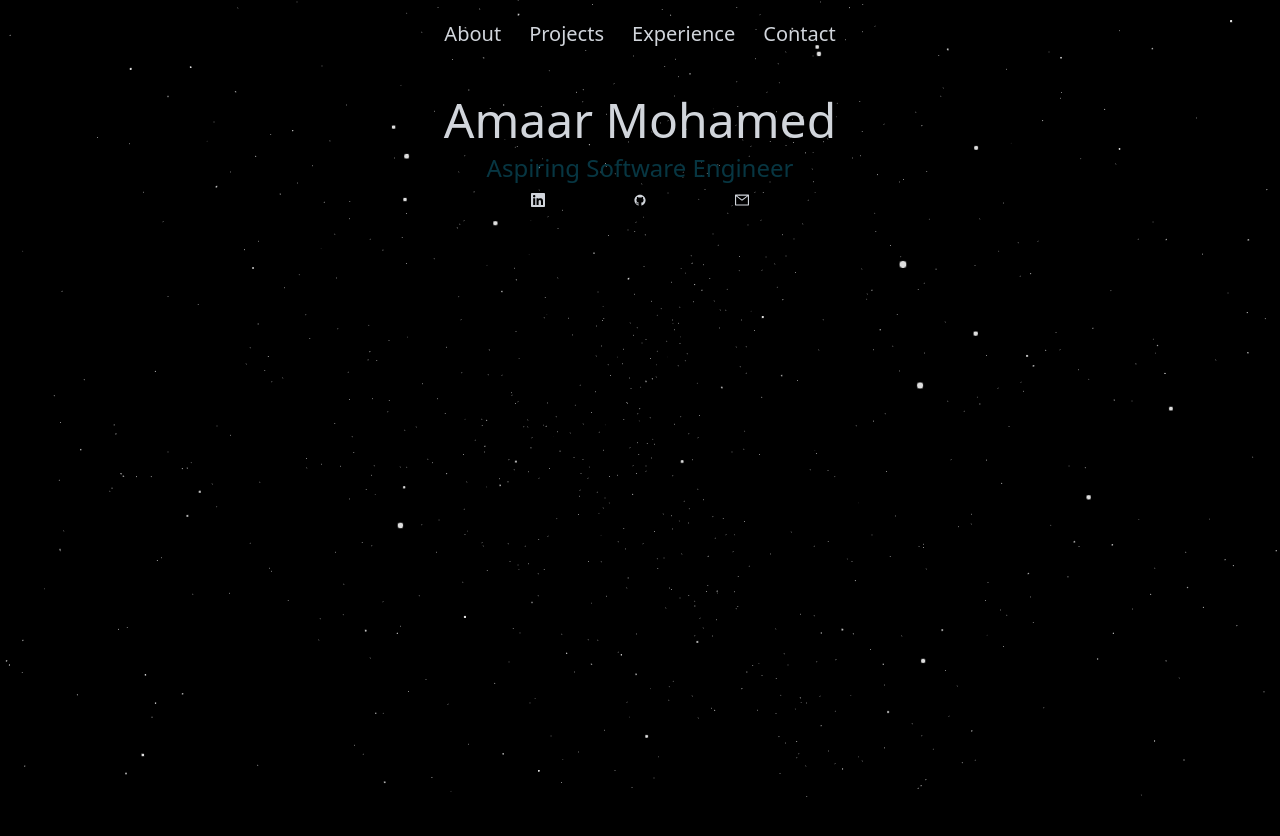
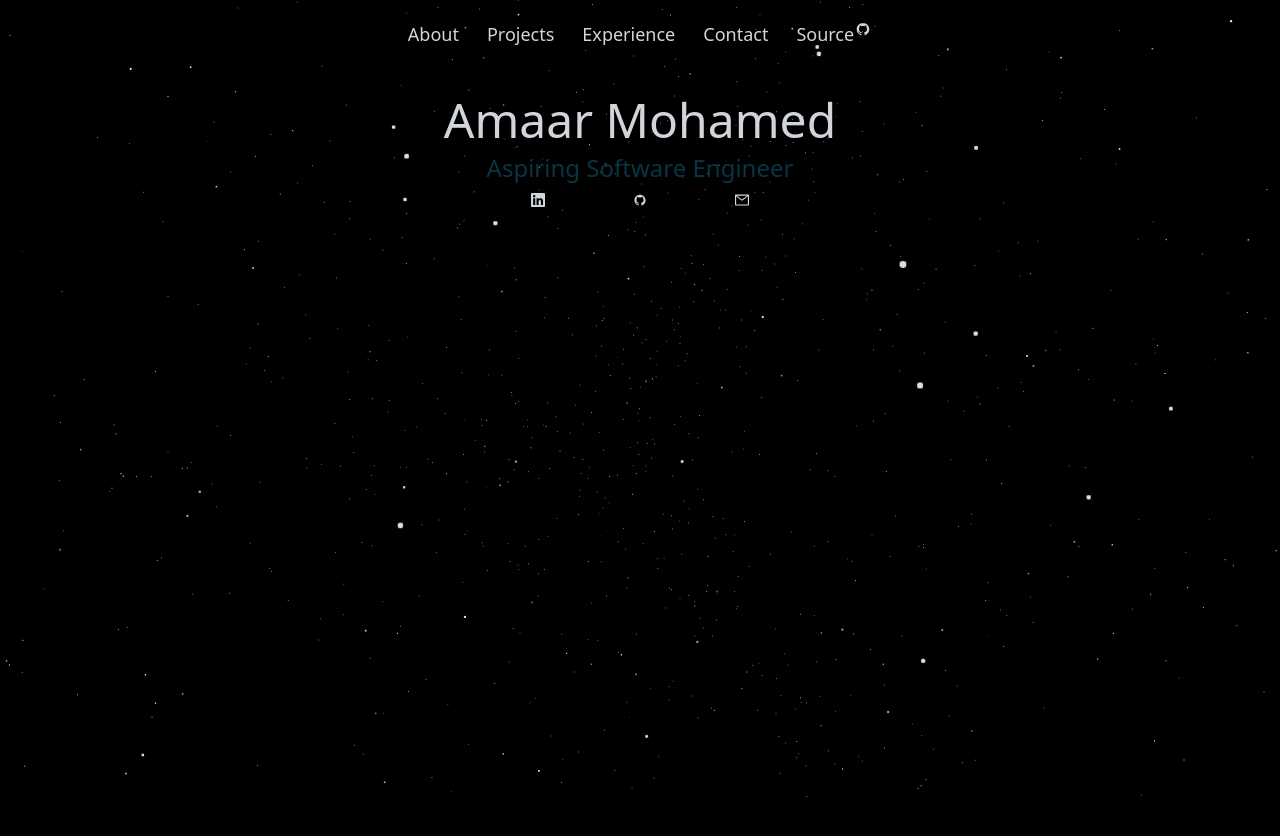
Before and after one commit to AmaarM/homepage, a Next.js app: page / in a window 1280 px wide. Shown: the top 836 px of the page. Built offline with nearby package versions, Linux system fonts and the light colour scheme; no server answers.

Commit message:
Updated read me, fixed links, added source code link also

```diff
--- a/src/components/Hero.tsx
+++ b/src/components/Hero.tsx
@@ -23,12 +23,16 @@ const Hero = () => {
         <div className="flex flex-row justify-evenly">
           <div className="w-4 my-2 cursor-pointer">
             <Link href="https://www.linkedin.com/in/amaarmohamed/">
-              <FaLinkedin />
+              <a target="_blank">
+                <FaLinkedin />
+              </a>
             </Link>
           </div>
           <div className="w-4 my-2 cursor-pointer">
             <Link href="https://github.com/AmaarM">
-              <DiGithubBadge />
+              <a target="_blank">
+                <DiGithubBadge />
+              </a>
             </Link>
           </div>
           <div className="w-4 my-2 cursor-pointer">
--- a/src/components/Navbar.tsx
+++ b/src/components/Navbar.tsx
@@ -1,5 +1,6 @@
 import Link from "next/link";
 import { useEffect, useState } from "react";
+import { DiGithubBadge } from "react-icons/di";
 import { FcCollapse } from "react-icons/fc";
 
 const Navbar = () => {
@@ -97,25 +98,37 @@ export const NavLinks = () => {
         ""
       )}
       <Link href="#about">
-        <h4 className="text-skin-base cursor-pointer hover:opacity-80 text-xl">
+        <h4 className="text-skin-base cursor-pointer hover:opacity-80 text-lg">
           About
         </h4>
       </Link>
       <Link href="#projects">
-        <h4 className="text-skin-base cursor-pointer hover:opacity-80 text-xl">
+        <h4 className="text-skin-base cursor-pointer hover:opacity-80 text-lg">
           Projects
         </h4>
       </Link>
       <Link href="#experience">
-        <h4 className="text-skin-base cursor-pointer hover:opacity-80 text-xl">
+        <h4 className="text-skin-base cursor-pointer hover:opacity-80 text-lg">
           Experience
         </h4>
       </Link>
       <Link href="#contact">
-        <h4 className="text-skin-base cursor-pointer hover:opacity-80 text-xl">
+        <h4 className="text-skin-base cursor-pointer hover:opacity-80 text-lg">
           Contact
         </h4>
       </Link>
+      {!showScroll ? (
+        <Link href="https://github.com/AmaarM/homepage">
+          <a target="_blank">
+            <div className="text-skin-base cursor-pointer hover:opacity-80 text-lg flex flex-row justify-center align-middle">
+              Source
+              <DiGithubBadge />
+            </div>
+          </a>
+        </Link>
+      ) : (
+        ""
+      )}
     </>
   );
 };
--- a/src/styles/globals.css
+++ b/src/styles/globals.css
@@ -25,7 +25,6 @@ html {
   animation: fade-out 10s;
   opacity: 0;
 }
-
 
 @keyframes fadeIn {
   from {
```
Also changed, not shown: 1 other file (tests, documents, lock files or other folders).
